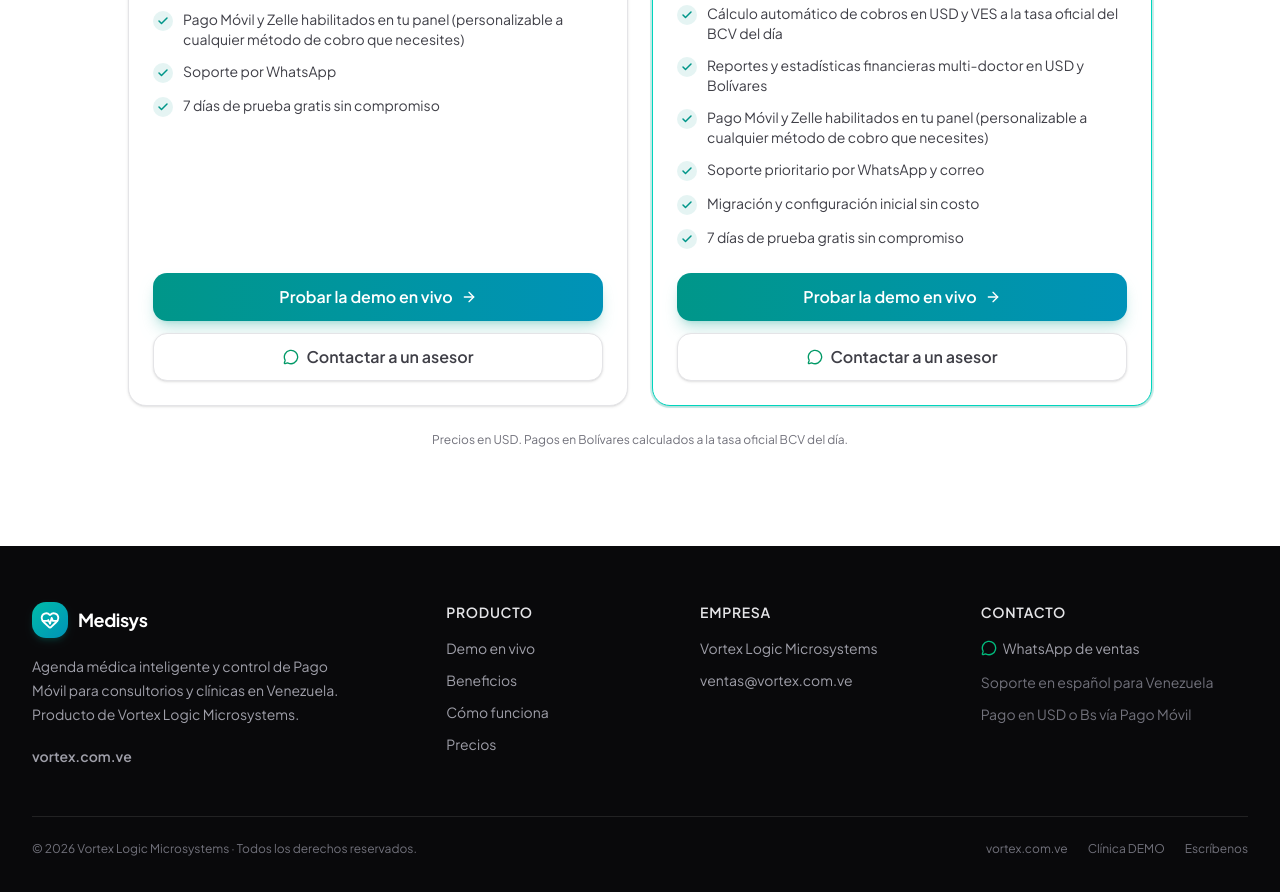
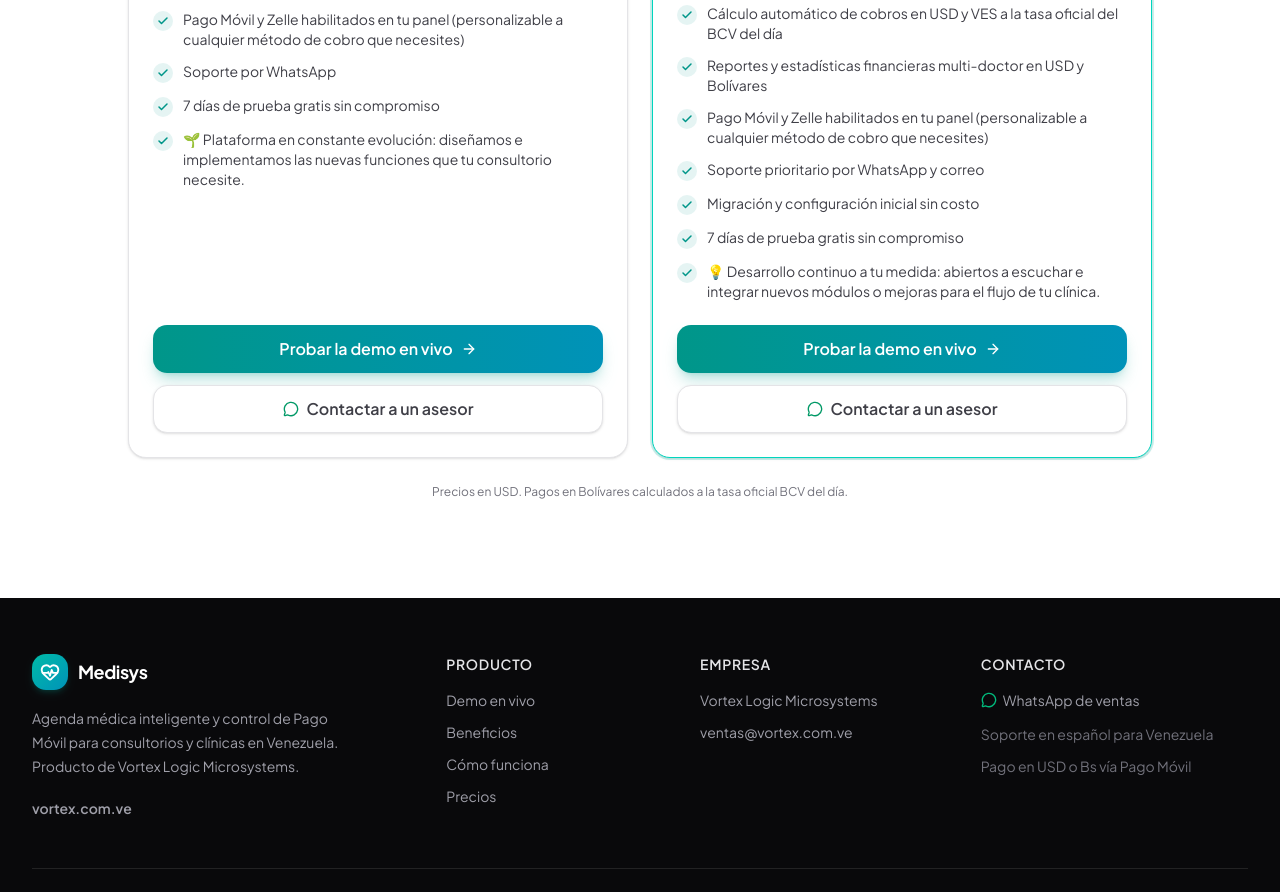
Before and after one commit to jggalviz/medisys, a Next.js app: page / in a window 1280 px wide. Shown: the part 3160-4052 px from the top of the page. Built offline with nearby package versions, Linux system fonts and the light colour scheme.

Commit message:
feat(landing): agregar propuesta de valor de desarrollo continuo y evolución a la medida en ambos planes

```diff
--- a/src/app/page.tsx
+++ b/src/app/page.tsx
@@ -177,6 +177,7 @@
       "Pago Móvil y Zelle habilitados en tu panel (personalizable a cualquier método de cobro que necesites)",
       "Soporte por WhatsApp",
       "7 días de prueba gratis sin compromiso",
+      "🌱 Plataforma en constante evolución: diseñamos e implementamos las nuevas funciones que tu consultorio necesite.",
     ],
     demoHref: RESERVAR_INDEPENDIENTE_ROUTE,
   },
@@ -203,6 +204,7 @@
       "Soporte prioritario por WhatsApp y correo",
       "Migración y configuración inicial sin costo",
       "7 días de prueba gratis sin compromiso",
+      "💡 Desarrollo continuo a tu medida: abiertos a escuchar e integrar nuevos módulos o mejoras para el flujo de tu clínica.",
     ],
     demoHref: DEMO_ROUTE,
   },
```
